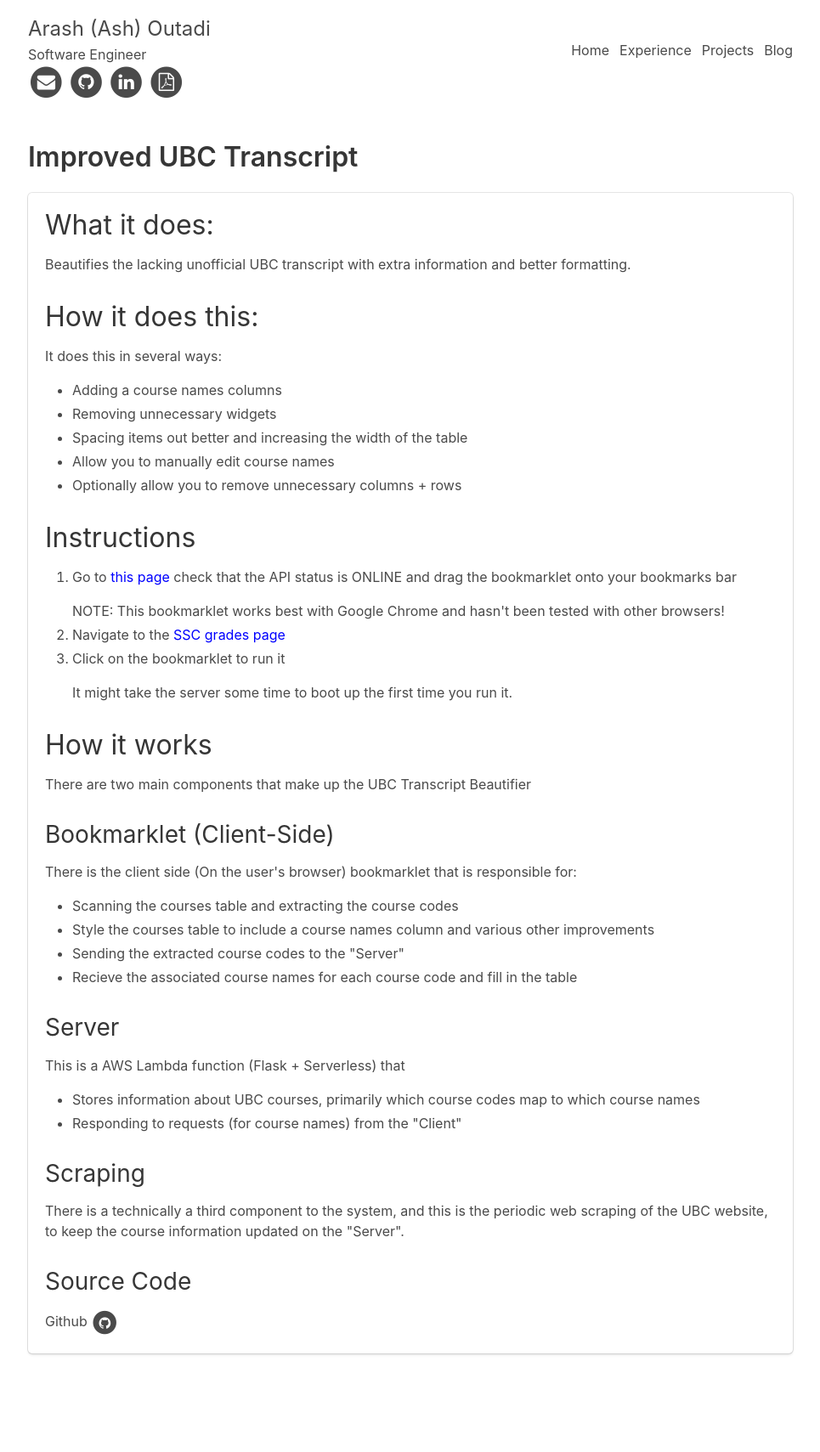
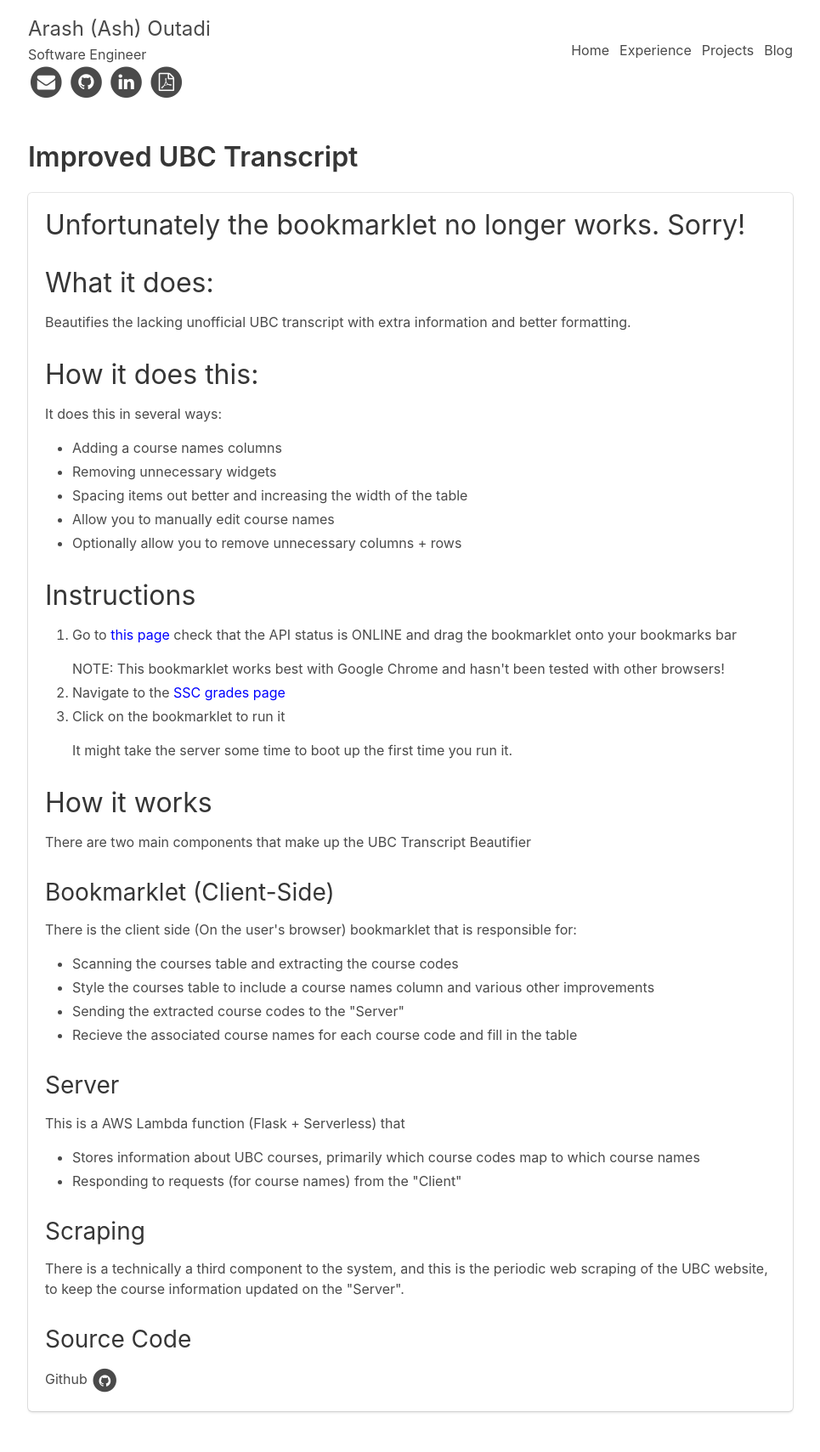
Before and after one commit to arashout/arashout.site, a Jekyll site: the page built from _posts/2017-09-01-Improved-UBC-Transcript.html, in a window 1280 px wide. Shown: the whole page at 85% size, without its empty margins (157-1122 px from the left). Built offline with Jekyll 4.4.1, drawn with Linux system fonts in a browser that asks for light colours; nearby versions of some CDN libraries; before the commit the page ends 1641 px from its top, so only the background shows below that.

Commit message:
Add comment about bookmarlet not working

```diff
--- a/_posts/2017-09-01-Improved-UBC-Transcript.html
+++ b/_posts/2017-09-01-Improved-UBC-Transcript.html
@@ -6,6 +6,7 @@
 ubcapi: https://ubc-courses-frontend.s3-us-west-2.amazonaws.com/index.html
 toc: true
 ---
+<h1>Unfortunately the bookmarklet no longer works. Sorry!</h1>
 
 <h1>What it does:</h1>
 <p>
```
